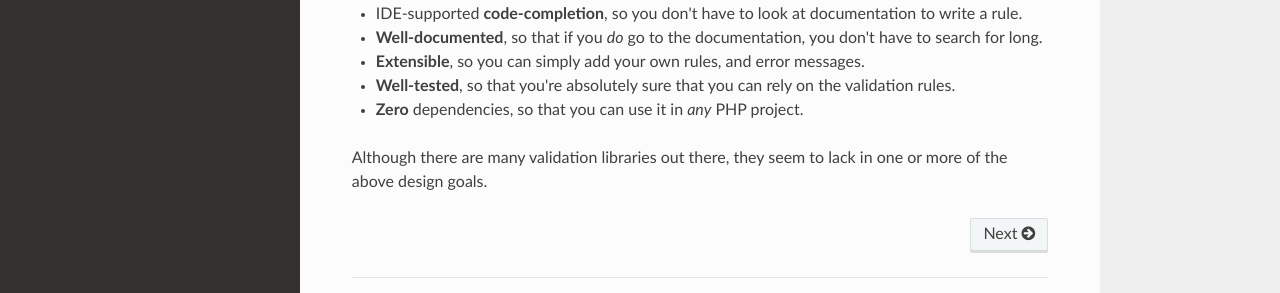
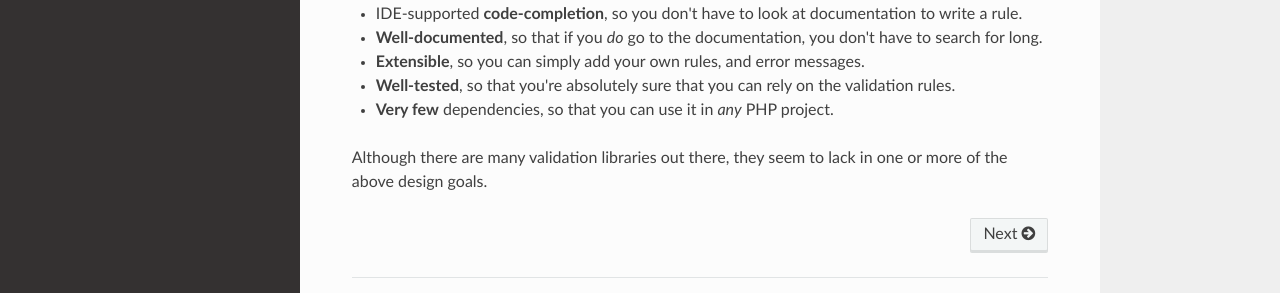
Before and after one commit to particle-php/Validator, an MkDocs documentation site: the page built from docs/index.md, in a window 1280 px wide and 900 px high, scrolled down 624 px. Shown: the part 553-846 px from the top of the window. Built offline with MkDocs 1.6.1, drawn with Linux system fonts in a browser that asks for light colours; nearby versions of some CDN libraries; old or Windows-style settings are respelled for this version of MkDocs.

Commit message:
Fix: Amend note about dependencies of this project (#135)

```diff
--- a/docs/index.md
+++ b/docs/index.md
@@ -48,7 +48,7 @@ design goals:
  - **Well-documented**, so that if you *do* go to the documentation, you don't have to search for long.
  - **Extensible**, so you can simply add your own rules, and error messages.
  - **Well-tested**, so that you're absolutely sure that you can rely on the validation rules.
- - **Zero** dependencies, so that you can use it in *any* PHP project.
+ - **Very few** dependencies, so that you can use it in *any* PHP project.
 
 Although there are many validation libraries out there, they seem to lack in one or more of the
 above design goals.
```
